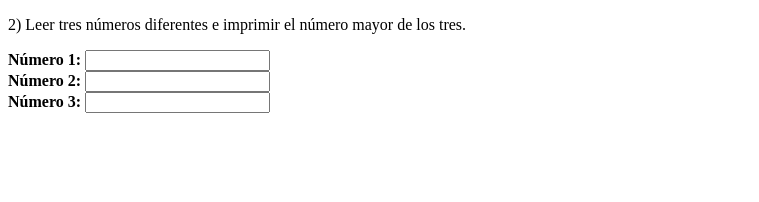
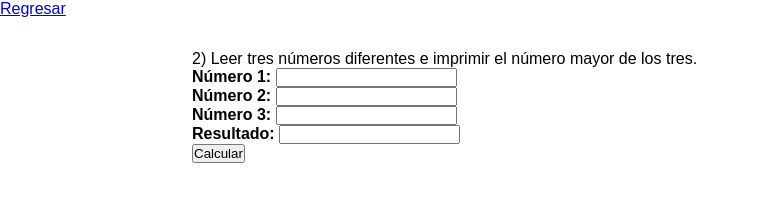
Before and after one commit to cxlebd/Proyecto, a plain HTML site: page problemas/problema08.html in a window 1280 px wide. Shown: the whole page, without its empty margins (0-759 px from the left). Drawn offline with Linux system fonts and the light colour scheme.

Commit message:
Problema 8

```diff
--- a/js/problemas.js
+++ b/js/problemas.js
@@ -173,3 +173,26 @@ function numeros7(){
         }
     }
 }
+
+/*
+    Problema 8
+*/
+
+function numeros8(){
+    var num1 = parseInt(document.problema8.numero1.value);
+    var num2 = parseInt(document.problema8.numero2.value);
+    var num3 = parseInt(document.problema8.numero3.value);
+
+    if (num1 > num2 && num1 > num3){
+        var resultado = num1;
+        document.problema8.resultado.value = "Número 1: " + resultado;
+    }   else{
+        if (num2 > num1 && num2 > num3){
+            var resultado = num2;
+            document.problema8.resultado.value = "Número 2: " + resultado;
+        }   else{
+            var resultado = num3;
+            document.problema8.resultado.value = "Número 3: " + resultado;
+        }
+    }
+}
--- a/problemas/problema08.html
+++ b/problemas/problema08.html
@@ -4,26 +4,30 @@
     <meta charset="UTF-8">
     <meta http-equiv="X-UA-Compatible" content="IE=edge">
     <meta name="viewport" content="width=device-width, initial-scale=1.0">
-    <title>Document</title>
+    <link rel="stylesheet" href="../css/styles.css">
+    <script src="../js/problemas.js"></script>
+    <title>Problema 8</title>
 </head>
 <body>
+    <a href="../problemas.html">Regresar</a>
     <div class="problema">
         <p>
             2) Leer tres números diferentes e imprimir el número mayor de los tres.
         </p>
         <form action="problemas.html" method="get" name="problema8" class="tres_numeros" onsubmit="return validar8(this)">
-            <div>
                 <b>Número 1:</b>
-                <input type="number" name="numero1">
-            </div>
-            <div>
+                <input type="text" name="numero1">
+                <br>
                 <b>Número 2:</b>
-                <input type="number" name="numero2">
-            </div>
-            <div>
+                <input type="text" name="numero2">
+                <br>
                 <b>Número 3:</b>
-                <input type="number" name="numero3">
-            </div>
+                <input type="text" name="numero3">
+                <br>
+                <b>Resultado:</b>
+                <input type="text" name="resultado" readonly>
+                <br>
+                <input type="button" value="Calcular" onclick="numeros8()">
         </form>
     </div>
 </body>
```
